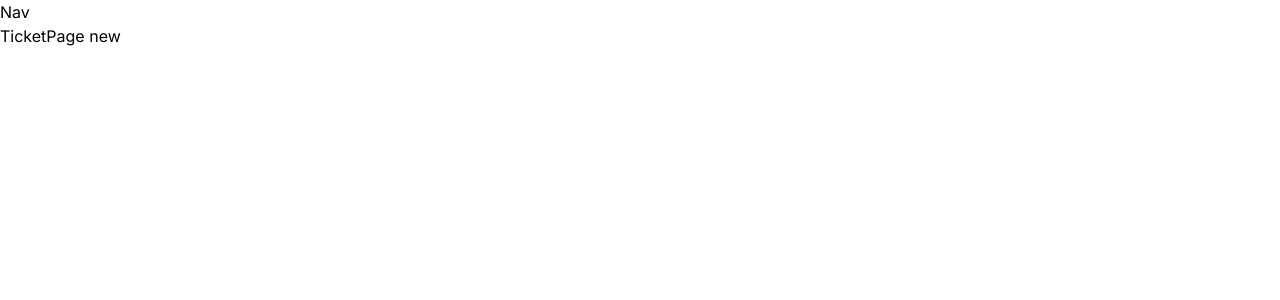
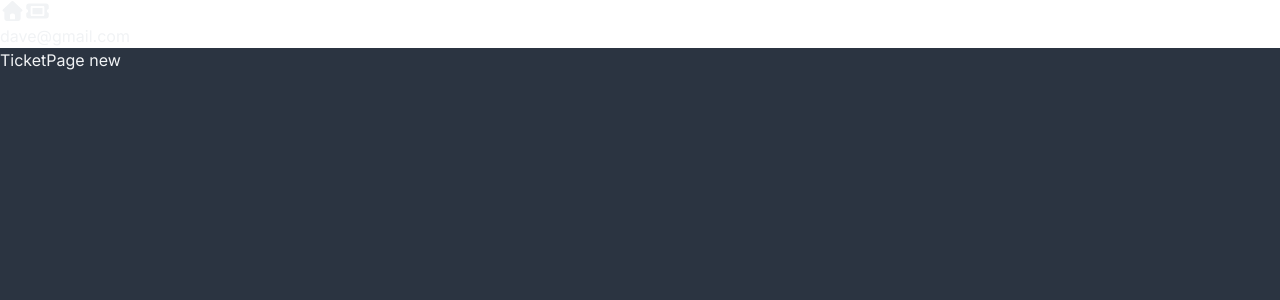
Before and after one commit to EnobongOffiong/ticket-system, a Next.js app: page /TicketPage/new in a window 1280 px wide. Shown: the top 300 px of the page. Built offline with nearby package versions, Linux system fonts and the light colour scheme.

Commit message:
defined reused css classes, worked on nav bar and worked on layout

```diff
--- a/app/(components)/Nav.jsx
+++ b/app/(components)/Nav.jsx
@@ -1,9 +1,24 @@
+import { faHome, faTicket } from "@fortawesome/free-solid-svg-icons";
+import { FontAwesomeIcon } from "@fortawesome/react-fontawesome";
+import Link from "next/link";
 
 // surronding a folder in parantheses makes it innacessible to users for things like components
 const Nav = () => {
   return (
-    <div>Nav</div>
-  )
-}
+    <nav>
+      <div>
+        <Link href="/">
+          <FontAwesomeIcon icon ={faHome} className="icon" />
+        </Link>
+        <Link href="/TicketPage/new">
+          <FontAwesomeIcon icon ={faTicket} className="icon" />
+        </Link>
+      </div>
+      <div>
+        <p className="text-default-text">dave@gmail.com</p>
+      </div>
+    </nav>
+  );
+};
 
-export default Nav
+export default Nav;
--- a/app/TicketPage/[id]/page.jsx
+++ b/app/TicketPage/[id]/page.jsx
@@ -1,9 +1,6 @@
+const TicketPage = async ({ params }) => {
+  const { id } = await params; // params in api must be treated asynchronously using await
+  return <div>TicketPage {id}</div>;
+};
 
-const TicketPage = async ({params}) => {
-  const {id} = await params // params in api must be treated asynchronously using await
-  return (
-    <div>TicketPage {id}</div>
-  )
-}
-
-export default TicketPage
+export default TicketPage;
--- a/app/globals.css
+++ b/app/globals.css
@@ -1,3 +1,14 @@
 @tailwind base;
 @tailwind components;
 @tailwind utilities;
+
+@layer components {
+  .icon {
+    @apply text-default-text text-xl;
+  }
+
+  .btn {
+    @apply hover:no-underline bg-blue-accent hover:bg-blue-accent-hover tracking-wider w-full text-center text-nav font-bold
+    cursor-pointer uppercase px-4 py-2 rounded-md transition-colors block;
+  }
+}
--- a/app/layout.js
+++ b/app/layout.js
@@ -1,21 +1,28 @@
-import Nav from './(components)/Nav'
-import './globals.css'
-import { Inter } from 'next/font/google'
+import Nav from "./(components)/Nav";
+import "./globals.css";
+import { Inter } from "next/font/google";
+import { config } from "@fortawesome/fontawesome-svg-core";
+import "@fortawesome/fontawesome-svg-core/styles.css";
 
-const inter = Inter({ subsets: ['latin'] })
+config.autoAddCss = false; //helps with jumping of icons and size
+const inter = Inter({ subsets: ["latin"] });
 
 export const metadata = {
-  title: 'Ticket App',
-  description: 'Generated by Enobong Offiong',
-}
+  title: "Ticket App",
+  description: "Generated by Enobong Offiong",
+};
 
 export default function RootLayout({ children }) {
   return (
     <html lang="en">
       <body className={inter.className}>
+        <div className="flex flex-col h-screen max-h-screen">
           <Nav />
-          {children}
-        </body>
+          <div className="flex-grow overflow-y-auto bg-page text-default-text">
+            {children}
+          </div>
+        </div>
+      </body>
     </html>
-  )
+  );
 }
```
